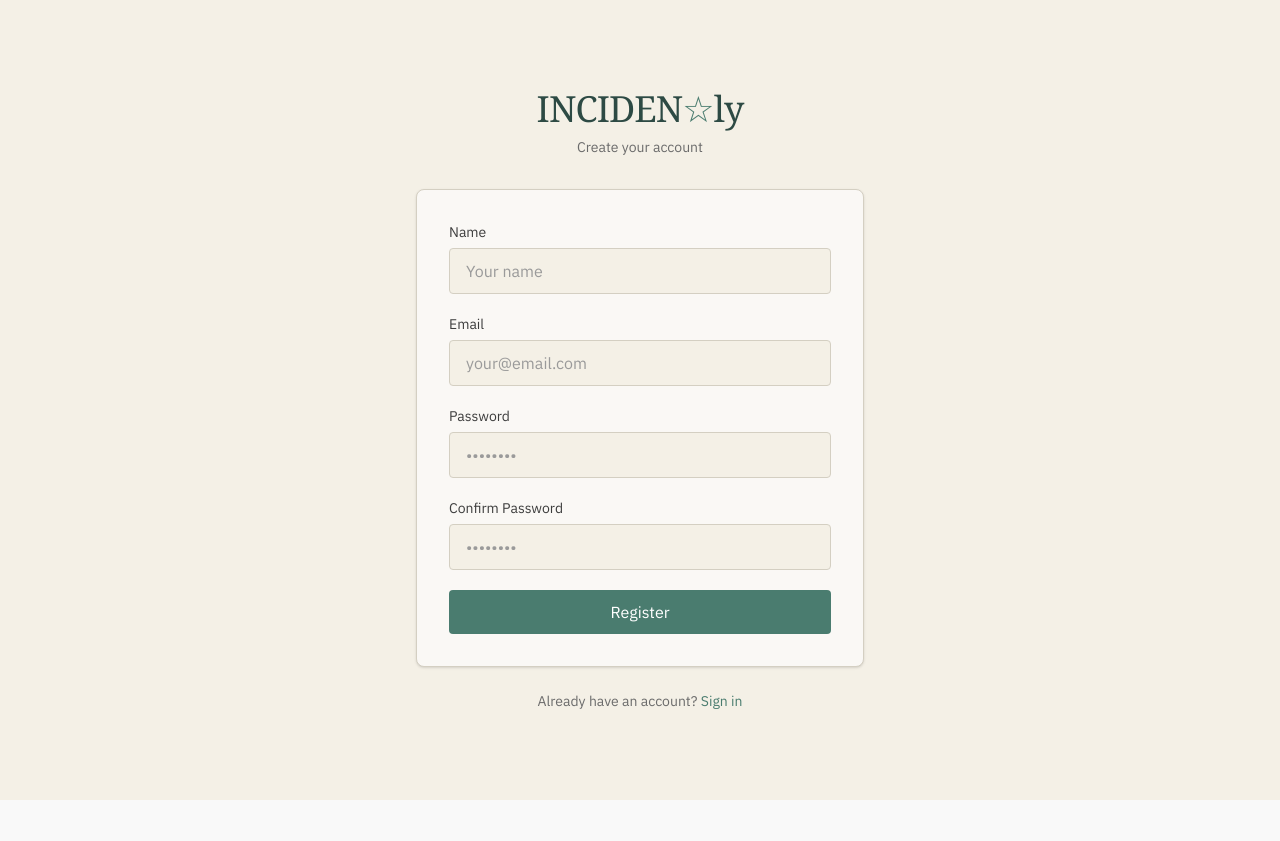
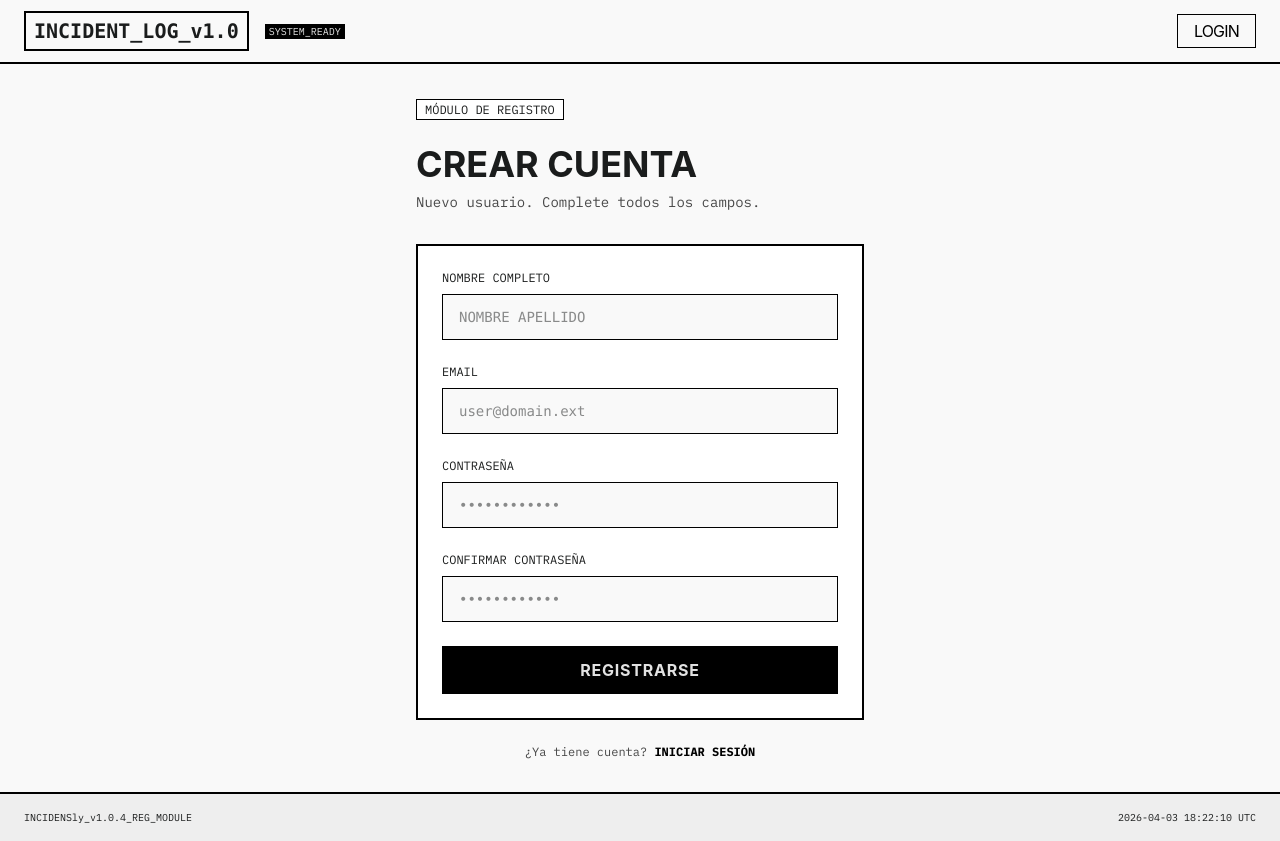
Before and after one commit to malmental/S5_API_frontend, a React (Vite) app: page /register in a window 1280 px wide. Before the commit the page ends 800 px from the top, so only its background shows below. Built offline with nearby package versions, Linux system fonts and the light colour scheme.

Commit message:
feat: Add Login and Register pages as well for review

```diff
--- a/src/pages/Login.jsx
+++ b/src/pages/Login.jsx
@@ -1,15 +1,65 @@
+/**
+ * ============================================================
+ * PÁGINA: Login (Página de Autenticación)
+ * ============================================================
+ * Descripción:
+ *   Formulario de inicio de sesión para usuarios existentes.
+ *   Utiliza el contexto de autenticación para validar credenciales.
+ *
+ * Ubicación: src/pages/Login.jsx
+ *
+ * Routing:
+ *   - Accesible desde /login
+ *   - Redirige a /dashboard si ya está logueado
+ *   - Link a /register para nuevos usuarios
+ *
+ * Estados del formulario:
+ *   1. idle - Formulario en reposo
+ *   2. loading - En proceso de autenticación
+ *   3. error - Credenciales inválidas
+ *
+ * Integración:
+ *   - Usa useAuth() hook del contexto
+ *   - Llama a login(email, password) del AuthContext
+ *   - Navega a /dashboard tras login exitoso
+ *
+ * Campos:
+ *   - email: Correo electrónico del usuario
+ *   - password: Contraseña
+ *
+ * Manejo de errores:
+ *   - Muestra mensaje de error del backend
+ *   - Fallback genérico si no hay respuesta específica
+ *
+ * Notas técnicas:
+ *   - Requiere AuthProvider en App.jsx
+ *   - El token se guarda en localStorage automáticamente
+ *   - El focus en inputs cambia el borde a 4px
+ * ============================================================
+ */
+
 import { useState } from 'react';
 import { useAuth } from '../context/AuthContext';
-import { useNavigate } from 'react-router-dom';
+import { useNavigate, Link } from 'react-router-dom';
 
 export default function Login() {
+  // ============================================================
+  // ESTADOS DEL COMPONENTE
+  // ============================================================
   const [email, setEmail] = useState('');
   const [password, setPassword] = useState('');
   const [loading, setLoading] = useState(false);
   const [error, setError] = useState('');
+
+  // Hooks de autenticación y navegación
   const { login } = useAuth();
   const navigate = useNavigate();
 
+  // ============================================================
+  // HANDLER: handleSubmit
+  // Descripción: Maneja el envío del formulario de login
+  // Flujo: Valida → Llama API → Guarda token → Redirige
+  // ============================================================
   const handleSubmit = async (e) => {
     e.preventDefault();
     setLoading(true);
@@ -20,6 +70,7 @@ export default function Login() {
       navigate('/dashboard');
     } catch (err) {
       console.error('Login error:', err);
+      // Extraer mensaje de error de la respuesta o usar fallback
       const message = err.response?.data?.message ||
                       err.response?.data?.error ||
                       'Invalid credentials. Please try again.';
@@ -30,72 +81,119 @@ export default function Login() {
   };
 
   return (
-    <div className="min-h-screen flex items-center justify-center bg-[#F4F0E6] p-4">
+    /* ============================================================
+        CONTENEDOR PRINCIPAL
+        Layout: Flex column | Min-height: 100vh | Fondo: surface
+       ============================================================ */
+    <div className="flex flex-col min-h-screen bg-surface">
+
+      {/* ============================================================
+          SECCIÓN 1: HEADER
+          Descripción: Barra superior con logo y botón de registro
+       ============================================================ */}
+      <header className="flex justify-between items-center px-6 h-16 w-full border-b-2 border-black bg-surface">
+        <div className="flex items-center gap-4">
+          <Link to="/" className="font-mono font-bold text-xl border-2 border-black px-2 py-1">INCIDENT_LOG_v1.0</Link>
+          <span className="font-label text-[10px] bg-primary text-on-primary px-1">SYSTEM_READY</span>
+        </div>
+        <div className="flex items-center gap-4">
+          <Link to="/register" className="font-sans uppercase tracking-tighter bg-black text-white hover:bg-gray-800 transition-colors px-4 py-1">REGISTER</Link>
+        </div>
+      </header>
+
+      {/* ============================================================
+          SECCIÓN 2: FORMULARIO DE LOGIN
+          Descripción: Área central con formulario de autenticación
+          Layout: Centrado con max-width 512px
+       ============================================================ */}
+      <main className="flex-grow flex items-center justify-center p-8">
         <div className="w-full max-w-md">
-        <div className="text-center mb-8">
-          <h1 className="text-4xl font-serif text-[#2D4A44] tracking-tight">
-            INCIDEN<span className="text-[#4A7C6F]">☆</span>ly
-          </h1>
-          <p className="text-[#6B6B6B] mt-2 text-sm">Sign in to your account</p>
+
+          {/* Badge y título */}
+          <div className="mb-6">
+            <span className="font-label text-xs uppercase border border-black px-2 py-0.5 bg-white">MÓDULO DE AUTENTICACIÓN</span>
           </div>
 
-        <form onSubmit={handleSubmit} className="bg-[#FAF8F5] border border-[#D4CFC2] rounded-lg p-8 shadow-sm">
+          <h1 className="font-sans font-bold text-4xl mb-2">INICIAR SESIÓN</h1>
+          <p className="font-label text-sm text-on-surface-variant mb-8">Acceso restringido. Introduzca credenciales.</p>
+
+          {/* Formulario */}
+          <form onSubmit={handleSubmit} className="border-2 border-black p-6 bg-white">
+            {/* Mensaje de error */}
             {error && (
-            <div className="mb-4 p-3 bg-red-50 border border-red-200 text-red-700 text-sm rounded">
-              {error}
+              <div className="mb-4 p-3 bg-error-container border border-error text-error text-sm font-label">
+                ERROR: {error}
               </div>
             )}
 
-          <div className="space-y-5">
+            <div className="space-y-6">
+              {/* Campo: Email */}
               <div>
-              <label htmlFor="email" className="block text-sm font-medium text-[#3D3D3D] mb-1.5">
-                Email
+                <label htmlFor="email" className="block font-label text-xs uppercase mb-2">
+                  Email / Usuario
                 </label>
                 <input
                   type="email"
                   id="email"
                   value={email}
                   onChange={(e) => setEmail(e.target.value)}
-                className="w-full px-4 py-2.5 bg-[#F4F0E6] border border-[#D4CFC2] rounded text-[#3D3D3D] placeholder-[#9A9A9A] focus:outline-none focus:border-[#4A7C6F] focus:ring-1 focus:ring-[#4A7C6F] transition-colors"
-                placeholder="your@email.com"
+                  className="w-full px-4 py-3 border border-black bg-surface focus:outline-none focus:border-4 focus:border-primary transition-all font-mono text-sm"
+                  placeholder="user@domain.ext"
                   required
                 />
               </div>
 
+              {/* Campo: Password */}
               <div>
-              <label htmlFor="password" className="block text-sm font-medium text-[#3D3D3D] mb-1.5">
-                Password
+                <label htmlFor="password" className="block font-label text-xs uppercase mb-2">
+                  Contraseña
                 </label>
                 <input
                   type="password"
                   id="password"
                   value={password}
                   onChange={(e) => setPassword(e.target.value)}
-                className="w-full px-4 py-2.5 bg-[#F4F0E6] border border-[#D4CFC2] rounded text-[#3D3D3D] placeholder-[#9A9A9A] focus:outline-none focus:border-[#4A7C6F] focus:ring-1 focus:ring-[#4A7C6F] transition-colors"
-                placeholder="••••••••"
+                  className="w-full px-4 py-3 border border-black bg-surface focus:outline-none focus:border-4 focus:border-primary transition-all font-mono text-sm"
+                  placeholder="••••••••••••"
                   required
                 />
               </div>
 
+              {/* Botón de submit */}
               <button
                 type="submit"
                 disabled={loading}
-              className="w-full py-2.5 bg-[#4A7C6F] text-white font-medium rounded hover:bg-[#3D6257] disabled:opacity-50 disabled:cursor-not-allowed transition-colors"
+                className="w-full py-3 bg-primary text-on-primary font-sans font-bold uppercase tracking-wider hover:bg-neutral-800 disabled:opacity-50 disabled:cursor-not-allowed transition-colors"
               >
-              {loading ? 'Signing in...' : 'Sign In'}
+                {loading ? 'AUTENTICANDO...' : 'ACCEDER'}
               </button>
             </div>
           </form>
 
+          {/* Link a registro */}
           <div className="mt-6 text-center">
-          <p className="text-sm text-[#6B6B6B]">
-            Don't have an account?{' '}
-            <a href="/register" className="text-[#4A7C6F] hover:underline font-medium">
-              Register here
-            </a>
+            <p className="font-label text-xs text-on-surface-variant">
+              ¿Sin acceso?{' '}
+              <Link to="/register" className="text-primary hover:underline font-bold">
+                SOLICITAR REGISTRO
+              </Link>
             </p>
           </div>
         </div>
+      </main>
+
+      {/* ============================================================
+          SECCIÓN 3: FOOTER
+          Descripción: Pie de página con versión y timestamp
+       ============================================================ */}
+      <footer className="flex justify-between items-center px-6 py-4 w-full border-t-2 border-black bg-surface-container">
+        <div className="font-label text-[10px]">
+          INCIDENSly_v1.0.4_AUTH_MODULE
+        </div>
+        <div className="font-label text-[10px]">
+          {new Date().toISOString().slice(0, 19).replace('T', ' ')} UTC
+        </div>
+      </footer>
     </div>
   );
 }
--- a/src/pages/Register.jsx
+++ b/src/pages/Register.jsx
@@ -1,24 +1,72 @@
+/**
+ * ============================================================
+ * PÁGINA: Register (Página de Registro)
+ * ============================================================
+ * Descripción:
+ *   Formulario para registro de nuevos usuarios.
+ *   Requiere validación de coincidencia de contraseñas.
+ *
+ * Ubicación: src/pages/Register.jsx
+ *
+ * Routing:
+ *   - Accesible desde /register
+ *   - Redirige a /dashboard si ya está logueado
+ *   - Link a /login para usuarios existentes
+ *
+ * Campos del formulario:
+ *   - name: Nombre completo del usuario
+ *   - email: Correo electrónico
+ *   - password: Contraseña
+ *   - passwordConfirmation: Confirmación de contraseña
+ *
+ * Validaciones:
+ *   1. Client-side: Las contraseñas deben coincidir
+ *   2. Server-side: Email único, requisitos de contraseña
+ *
+ * Integración:
+ *   - Usa useAuth() hook del contexto
+ *   - Llama a register(name, email, password, confirmation)
+ *   - Navega a /dashboard tras registro exitoso
+ *
+ * Notas técnicas:
+ *   - Requiere campo password_confirmation para Laravel
+ *   - La validación de contraseña se hace client-side primero
+ *   - Muestra errores de validación del backend si existen
+ * ============================================================
+ */
+
 import { useState } from 'react';
 import { useAuth } from '../context/AuthContext';
-import { useNavigate } from 'react-router-dom';
+import { useNavigate, Link } from 'react-router-dom';
 
 export default function Register() {
+  // ============================================================
+  // ESTADOS DEL COMPONENTE
+  // ============================================================
   const [name, setName] = useState('');
   const [email, setEmail] = useState('');
   const [password, setPassword] = useState('');
   const [passwordConfirmation, setPasswordConfirmation] = useState('');
   const [loading, setLoading] = useState(false);
   const [error, setError] = useState('');
+
   const { register } = useAuth();
   const navigate = useNavigate();
 
+  // ============================================================
+  // HANDLER: handleSubmit
+  // Descripción: Maneja el envío del formulario de registro
+  // Validaciones: Coincidencia de contraseñas antes de enviar
+  // Flujo: Valida → Llama API → Guarda token → Redirige
+  // ============================================================
   const handleSubmit = async (e) => {
     e.preventDefault();
     setLoading(true);
     setError('');
 
+    // Validación client-side de contraseñas
     if (password !== passwordConfirmation) {
-      setError('Passwords do not match');
+      setError('Las contraseñas no coinciden');
       setLoading(false);
       return;
     }
@@ -27,9 +75,10 @@ export default function Register() {
       await register(name, email, password, passwordConfirmation);
       navigate('/dashboard');
     } catch (err) {
+      // Extraer mensaje de error - puede venir de diferentes rutas
       const message = err.response?.data?.message ||
                       err.response?.data?.errors?.password?.[0] ||
-                      'Registration failed. Please try again.';
+                      'Error en el registro. Inténtelo de nuevo.';
       setError(message);
     } finally {
       setLoading(false);
@@ -37,40 +86,71 @@ export default function Register() {
   };
 
   return (
-    <div className="min-h-screen flex items-center justify-center bg-[#F4F0E6] p-4">
+    /* ============================================================
+        CONTENEDOR PRINCIPAL
+        Layout: Flex column | Min-height: 100vh | Fondo: surface
+       ============================================================ */
+    <div className="flex flex-col min-h-screen bg-surface">
+
+      {/* ============================================================
+          SECCIÓN 1: HEADER
+          Descripción: Barra superior con logo y botón de login
+       ============================================================ */}
+      <header className="flex justify-between items-center px-6 h-16 w-full border-b-2 border-black bg-surface">
+        <div className="flex items-center gap-4">
+          <Link to="/" className="font-mono font-bold text-xl border-2 border-black px-2 py-1">INCIDENT_LOG_v1.0</Link>
+          <span className="font-label text-[10px] bg-primary text-on-primary px-1">SYSTEM_READY</span>
+        </div>
+        <div className="flex items-center gap-4">
+          <Link to="/login" className="font-sans uppercase tracking-tighter text-black hover:bg-gray-200 transition-colors px-4 py-1 border border-black">LOGIN</Link>
+        </div>
+      </header>
+
+      {/* ============================================================
+          SECCIÓN 2: FORMULARIO DE REGISTRO
+          Descripción: Área central con formulario de creación de cuenta
+          Layout: Centrado con max-width 512px
+       ============================================================ */}
+      <main className="flex-grow flex items-center justify-center p-8">
         <div className="w-full max-w-md">
-        <div className="text-center mb-8">
-          <h1 className="text-4xl font-serif text-[#2D4A44] tracking-tight">
-            INCIDEN<span className="text-[#4A7C6F]">☆</span>ly
-          </h1>
-          <p className="text-[#6B6B6B] mt-2 text-sm">Create your account</p>
+
+          {/* Badge y título */}
+          <div className="mb-6">
+            <span className="font-label text-xs uppercase border border-black px-2 py-0.5 bg-white">MÓDULO DE REGISTRO</span>
           </div>
 
-        <form onSubmit={handleSubmit} className="bg-[#FAF8F5] border border-[#D4CFC2] rounded-lg p-8 shadow-sm">
+          <h1 className="font-sans font-bold text-4xl mb-2">CREAR CUENTA</h1>
+          <p className="font-label text-sm text-on-surface-variant mb-8">Nuevo usuario. Complete todos los campos.</p>
+
+          {/* Formulario */}
+          <form onSubmit={handleSubmit} className="border-2 border-black p-6 bg-white">
+            {/* Mensaje de error */}
             {error && (
-            <div className="mb-4 p-3 bg-red-50 border border-red-200 text-red-700 text-sm rounded">
-              {error}
+              <div className="mb-4 p-3 bg-error-container border border-error text-error text-sm font-label">
+                ERROR: {error}
               </div>
             )}
 
-          <div className="space-y-5">
+            <div className="space-y-6">
+              {/* Campo: Nombre */}
               <div>
-              <label htmlFor="name" className="block text-sm font-medium text-[#3D3D3D] mb-1.5">
-                Name
+                <label htmlFor="name" className="block font-label text-xs uppercase mb-2">
+                  Nombre completo
                 </label>
                 <input
                   type="text"
                   id="name"
                   value={name}
                   onChange={(e) => setName(e.target.value)}
-                className="w-full px-4 py-2.5 bg-[#F4F0E6] border border-[#D4CFC2] rounded text-[#3D3D3D] placeholder-[#9A9A9A] focus:outline-none focus:border-[#4A7C6F] focus:ring-1 focus:ring-[#4A7C6F] transition-colors"
-                placeholder="Your name"
+                  className="w-full px-4 py-3 border border-black bg-surface focus:outline-none focus:border-4 focus:border-primary transition-all font-mono text-sm"
+                  placeholder="NOMBRE APELLIDO"
                   required
                 />
               </div>
 
+              {/* Campo: Email */}
               <div>
-              <label htmlFor="email" className="block text-sm font-medium text-[#3D3D3D] mb-1.5">
+                <label htmlFor="email" className="block font-label text-xs uppercase mb-2">
                   Email
                 </label>
                 <input
@@ -78,61 +158,79 @@ export default function Register() {
                   id="email"
                   value={email}
                   onChange={(e) => setEmail(e.target.value)}
-                className="w-full px-4 py-2.5 bg-[#F4F0E6] border border-[#D4CFC2] rounded text-[#3D3D3D] placeholder-[#9A9A9A] focus:outline-none focus:border-[#4A7C6F] focus:ring-1 focus:ring-[#4A7C6F] transition-colors"
-                placeholder="your@email.com"
+                  className="w-full px-4 py-3 border border-black bg-surface focus:outline-none focus:border-4 focus:border-primary transition-all font-mono text-sm"
+                  placeholder="user@domain.ext"
                   required
                 />
               </div>
 
+              {/* Campo: Contraseña */}
               <div>
-              <label htmlFor="password" className="block text-sm font-medium text-[#3D3D3D] mb-1.5">
-                Password
+                <label htmlFor="password" className="block font-label text-xs uppercase mb-2">
+                  Contraseña
                 </label>
                 <input
                   type="password"
                   id="password"
                   value={password}
                   onChange={(e) => setPassword(e.target.value)}
-                className="w-full px-4 py-2.5 bg-[#F4F0E6] border border-[#D4CFC2] rounded text-[#3D3D3D] placeholder-[#9A9A9A] focus:outline-none focus:border-[#4A7C6F] focus:ring-1 focus:ring-[#4A7C6F] transition-colors"
-                placeholder="••••••••"
+                  className="w-full px-4 py-3 border border-black bg-surface focus:outline-none focus:border-4 focus:border-primary transition-all font-mono text-sm"
+                  placeholder="••••••••••••"
                   required
                 />
               </div>
 
+              {/* Campo: Confirmar contraseña */}
               <div>
-              <label htmlFor="passwordConfirmation" className="block text-sm font-medium text-[#3D3D3D] mb-1.5">
-                Confirm Password
+                <label htmlFor="passwordConfirmation" className="block font-label text-xs uppercase mb-2">
+                  Confirmar contraseña
                 </label>
                 <input
                   type="password"
                   id="passwordConfirmation"
                   value={passwordConfirmation}
                   onChange={(e) => setPasswordConfirmation(e.target.value)}
-                className="w-full px-4 py-2.5 bg-[#F4F0E6] border border-[#D4CFC2] rounded text-[#3D3D3D] placeholder-[#9A9A9A] focus:outline-none focus:border-[#4A7C6F] focus:ring-1 focus:ring-[#4A7C6F] transition-colors"
-                placeholder="••••••••"
+                  className="w-full px-4 py-3 border border-black bg-surface focus:outline-none focus:border-4 focus:border-primary transition-all font-mono text-sm"
+                  placeholder="••••••••••••"
                   required
                 />
               </div>
 
+              {/* Botón de submit */}
               <button
                 type="submit"
                 disabled={loading}
-              className="w-full py-2.5 bg-[#4A7C6F] text-white font-medium rounded hover:bg-[#3D6257] disabled:opacity-50 disabled:cursor-not-allowed transition-colors"
+                className="w-full py-3 bg-primary text-on-primary font-sans font-bold uppercase tracking-wider hover:bg-neutral-800 disabled:opacity-50 disabled:cursor-not-allowed transition-colors"
               >
-              {loading ? 'Creating account...' : 'Register'}
+                {loading ? 'PROCESANDO...' : 'REGISTRARSE'}
               </button>
             </div>
           </form>
 
+          {/* Link a login */}
           <div className="mt-6 text-center">
-          <p className="text-sm text-[#6B6B6B]">
-            Already have an account?{' '}
-            <a href="/login" className="text-[#4A7C6F] hover:underline font-medium">
-              Sign in
-            </a>
+            <p className="font-label text-xs text-on-surface-variant">
+              ¿Ya tiene cuenta?{' '}
+              <Link to="/login" className="text-primary hover:underline font-bold">
+                INICIAR SESIÓN
+              </Link>
             </p>
           </div>
         </div>
+      </main>
+
+      {/* ============================================================
+          SECCIÓN 3: FOOTER
+          Descripción: Pie de página con versión y timestamp
+       ============================================================ */}
+      <footer className="flex justify-between items-center px-6 py-4 w-full border-t-2 border-black bg-surface-container">
+        <div className="font-label text-[10px]">
+          INCIDENSly_v1.0.4_REG_MODULE
+        </div>
+        <div className="font-label text-[10px]">
+          {new Date().toISOString().slice(0, 19).replace('T', ' ')} UTC
+        </div>
+      </footer>
     </div>
   );
 }
```
Lines whose indentation alone changed are shown as unchanged.
